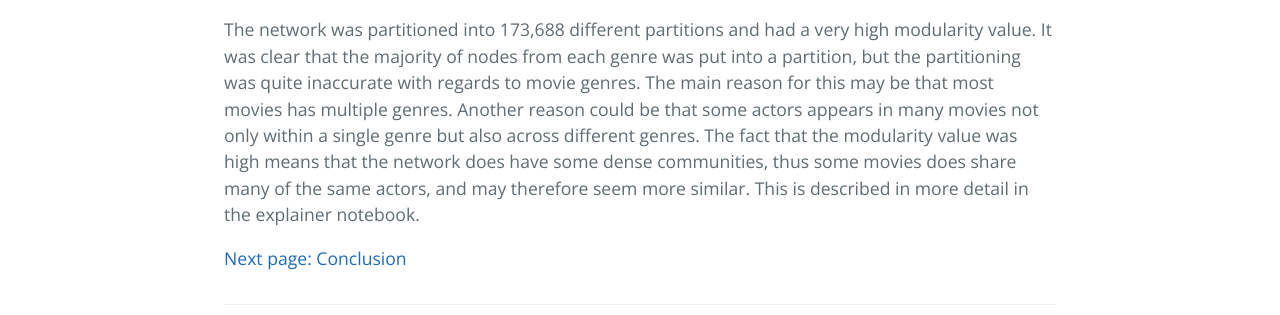
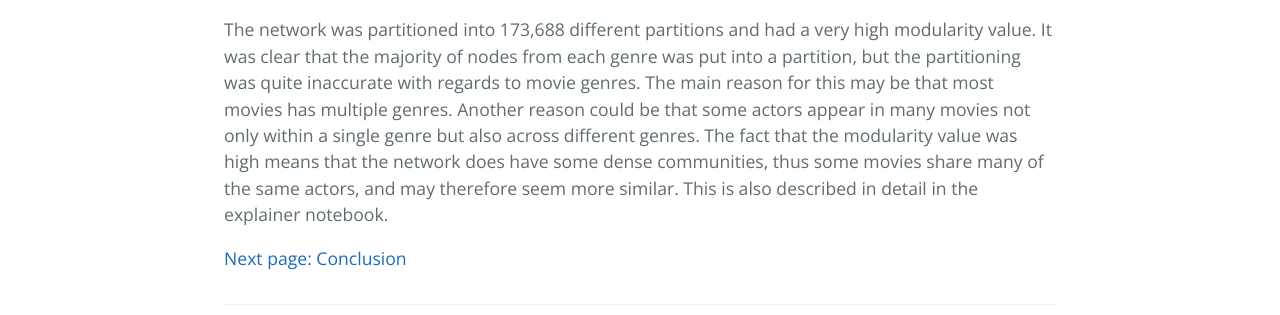
Before and after one commit to MBJohansen/Social-Graphs-Project, a Jekyll site: the page built from docs/network.md, in a window 1280 px wide. Shown: the part 1825-2140 px from the top of the page. Built offline with Jekyll 4.4.1, drawn with Linux system fonts in a browser that asks for light colours; our own code applies the rules of GitHub Pages for plain Markdown files.

Commit message:
Update network.md

```diff
--- a/docs/network.md
+++ b/docs/network.md
@@ -20,7 +20,7 @@ Another interesting fact is that an old popular actor like Clint Eastwood appear
 ### Community detection
 Community detection is another way of examining the network. Community detection is a way to find underlying communities within a network, if it exists. A community within the graph, are locally dense connected subgraphs of the network. [4] In this case the underlying community structure is the genres which, if certain actors dominate specific genres, should be somewhat easy to find. If certain actors dominate a genre, the subgraph for that genre should be more dense and should therefore be easier for the community detection algorithm to find. The algorithm partitions the graph so that the *modularity* is maximized. This means that the network is partitioned into subgraphs with dense connections within the partition but sparse connections to nodes from other partitions. [[2]](http://networksciencebook.com/chapter/9#modularity)
 
-The network was partitioned into 173,688 different partitions and had a very high modularity value. It was clear that the majority of nodes from each genre was put into a partition, but the partitioning was quite inaccurate with regards to movie genres. The main reason for this may be that most movies has multiple genres. Another reason could be that some actors appears in many movies not only within a single genre but also across different genres. The fact that the modularity value was high means that the network does have some dense communities, thus some movies does share many of the same actors, and may therefore seem more similar. This is described in more detail in the explainer notebook.
+The network was partitioned into 173,688 different partitions and had a very high modularity value. It was clear that the majority of nodes from each genre was put into a partition, but the partitioning was quite inaccurate with regards to movie genres. The main reason for this may be that most movies has multiple genres. Another reason could be that some actors appear in many movies not only within a single genre but also across different genres. The fact that the modularity value was high means that the network does have some dense communities, thus some movies share many of the same actors, and may therefore seem more similar. This is also described in detail in the explainer notebook.
 
 
 [Next page: Conclusion](conclusion.md)
```
